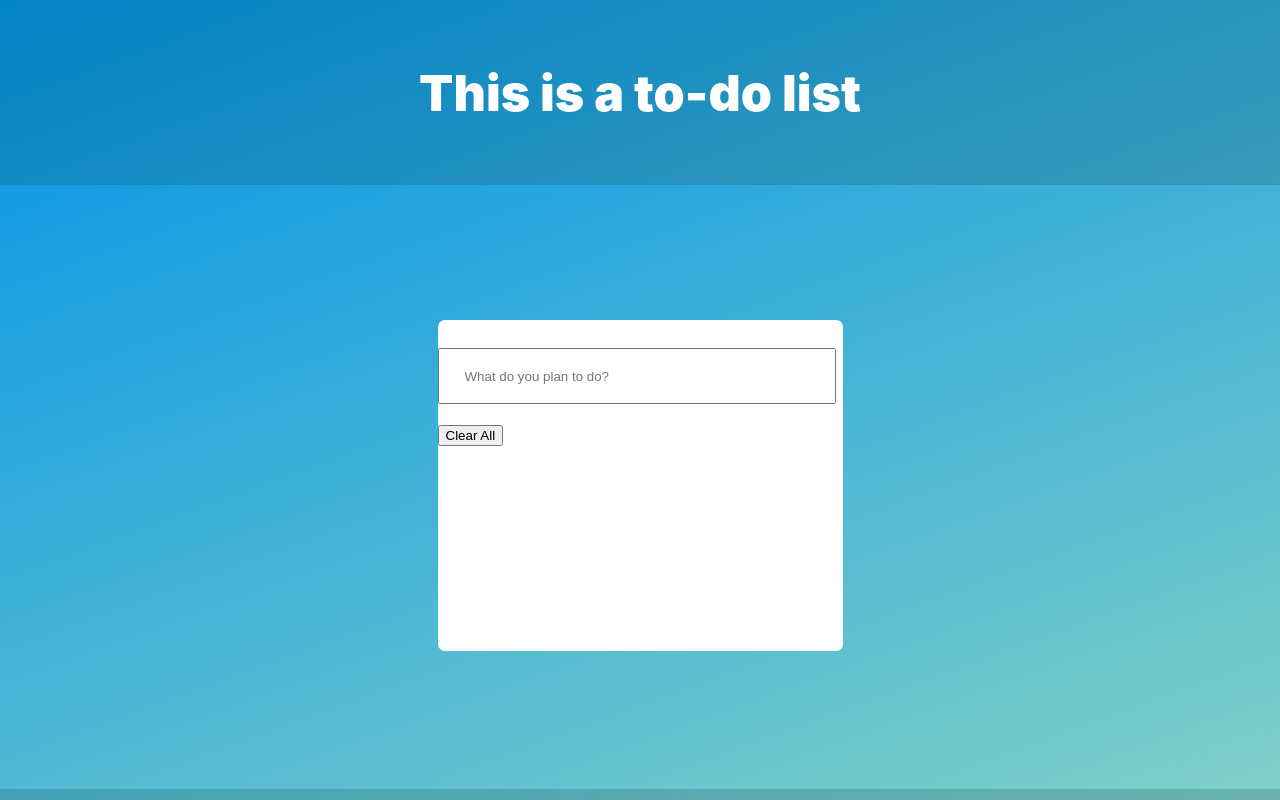
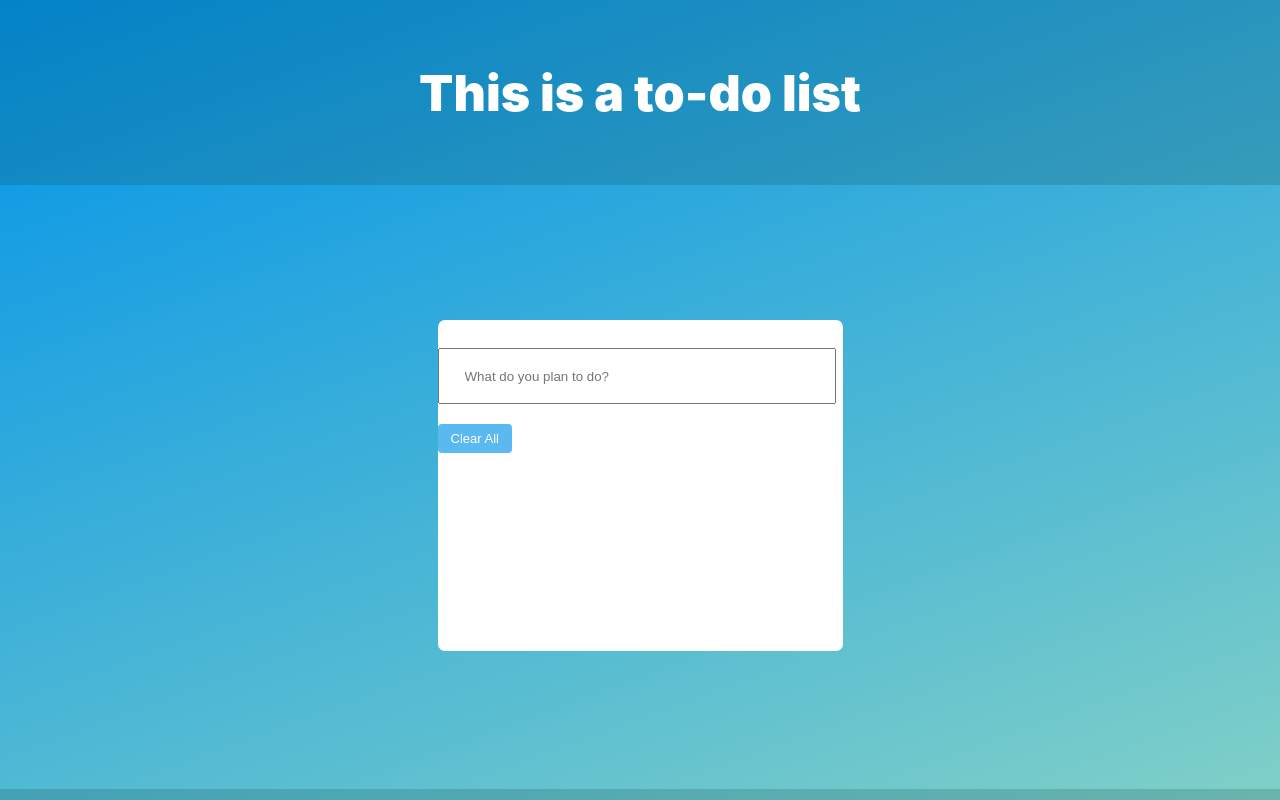
Before and after one commit to Thorn5/React-To-Do-List, a React (Create React App) app: page / in a window 1280 px wide. Shown: the top 800 px of the page. Built offline with nearby package versions, Linux system fonts and the light colour scheme.

Commit message:
buttons share  single css entry

```diff
--- a/src/index.css
+++ b/src/index.css
@@ -188,7 +188,8 @@ li {
   padding: 7px 13px;
   background: #5ab9f0;
 }
-.deleteButton {
+
+/* .deleteButton {
   outline: none;
   border: none;
   color: #fff;
@@ -197,8 +198,20 @@ li {
   border-radius: 4px;
   padding: 7px 13px;
   background: #5ab9f0;
-}
-.editButton {
+} */
+
+/* .editButton {
+  outline: none;
+  border: none;
+  color: #fff;
+  cursor: pointer;
+  font-size: 13px;
+  border-radius: 4px;
+  padding: 7px 13px;
+  background: #5ab9f0;
+} */
+
+button {
   outline: none;
   border: none;
   color: #fff;
```
